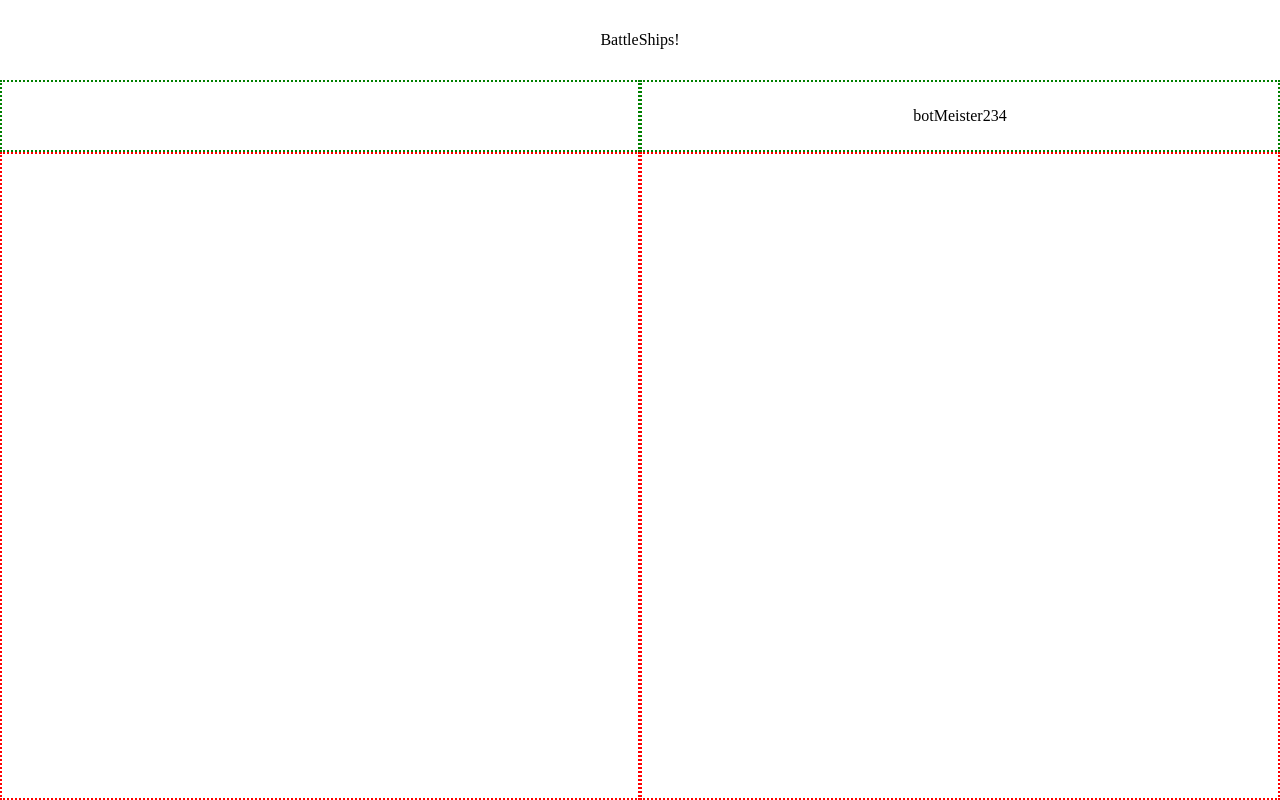
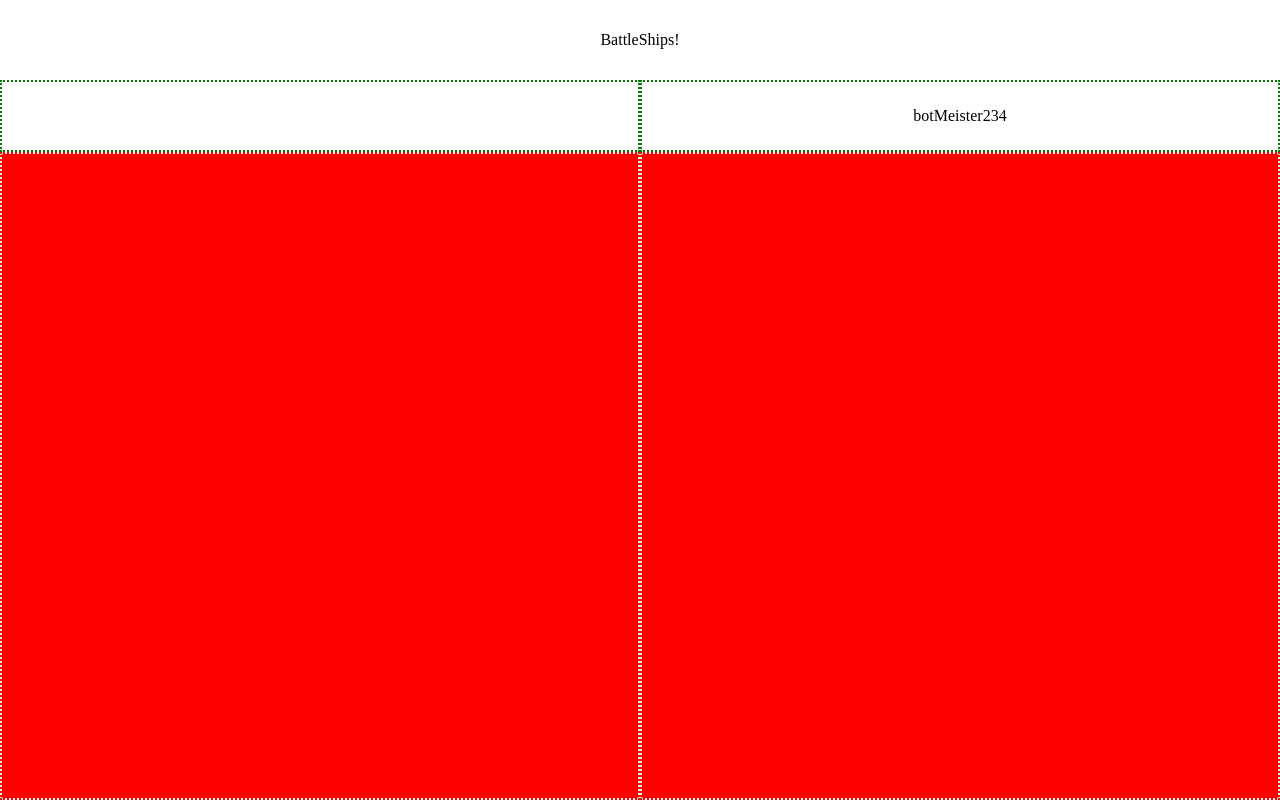
Before and after one commit to Clanbulance/BattleShips, a website with bundled scripts: page index.html in a window 1280 px wide. Both pictures are taken after a click on the button "Set username". Built offline with nearby package versions, Linux system fonts and the light colour scheme.

Commit message:
added style

```diff
--- a/style.css
+++ b/style.css
@@ -19,7 +19,6 @@ body {
     "playField"
     ;
 }
-
 
 .topbar {
     display: flex;
@@ -81,6 +80,31 @@ body {
     border:2px dotted red;
 }
 
+.gameContainer{
+    background-color: red;
+    width: 100%;
+    height: 100%;
+}
+
+
+
+
+
+
+
+
+
+
+
+
+
+
+
+
+
+
+
+
 
 .playfield .userpanel button{
     width: 180px;
@@ -94,7 +118,6 @@ body {
 
 
 
-
 :root {
     --test-border: 2px solid red;
 }
```
